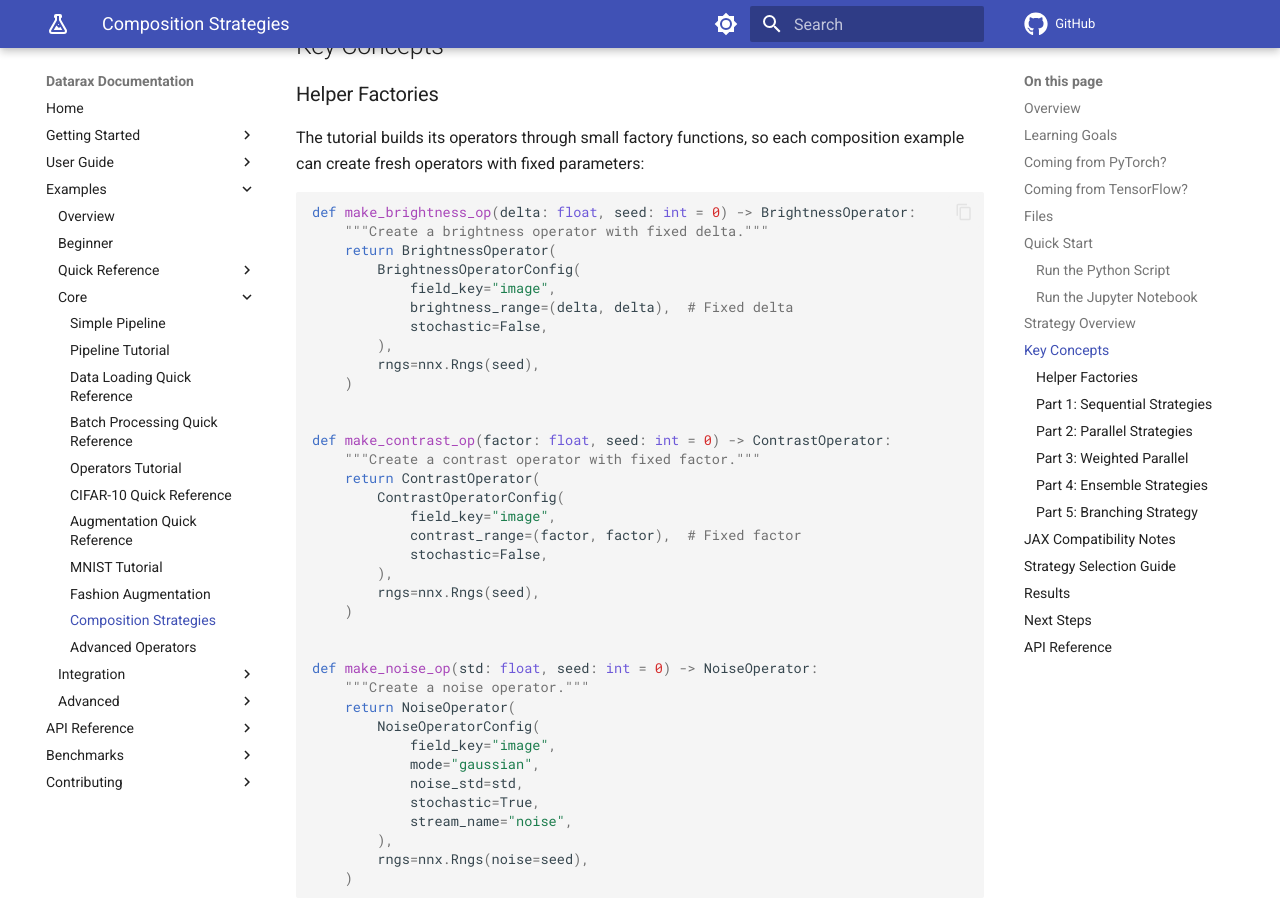
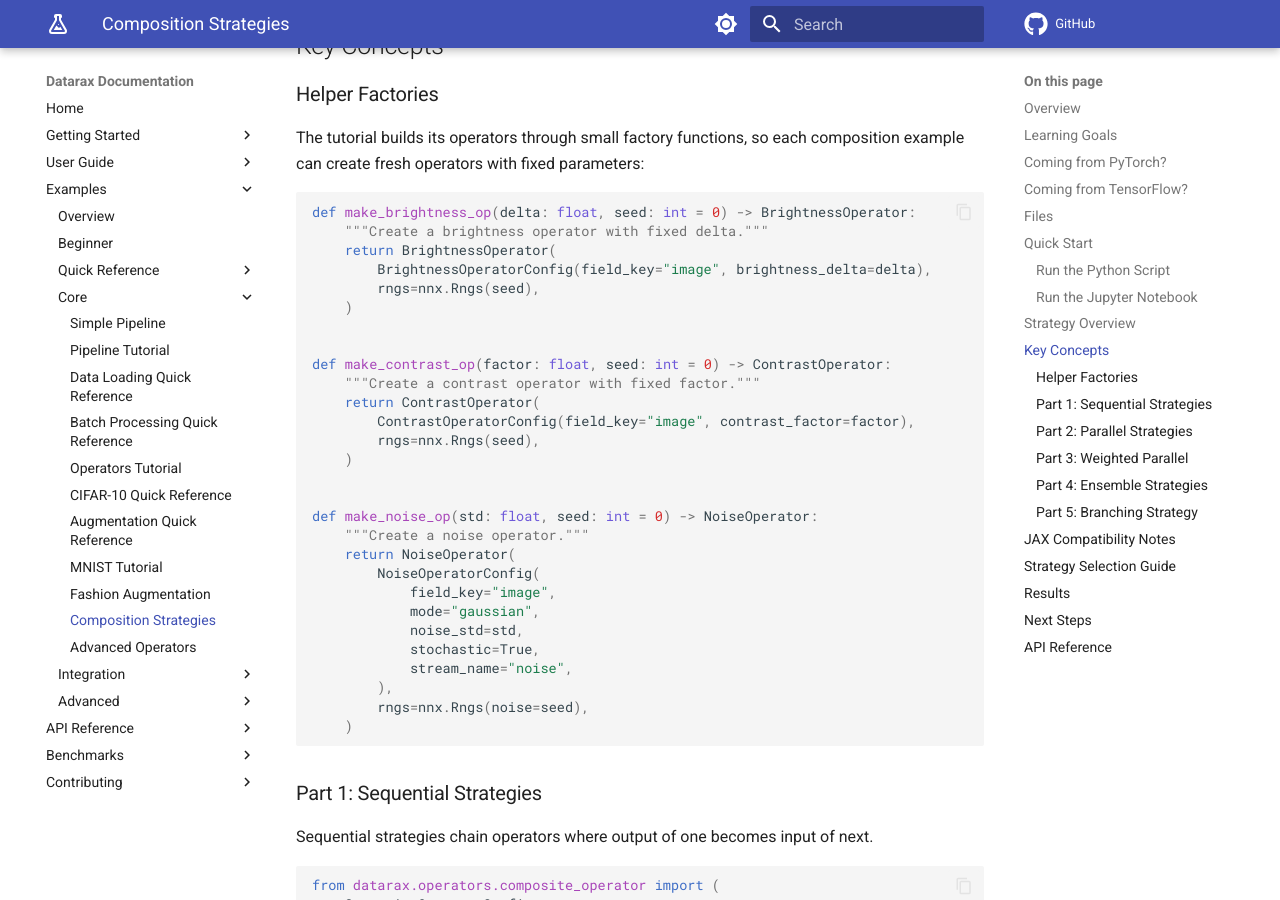
Before and after one commit to avitai/datarax, an MkDocs documentation site: the page built from docs/examples/core/composition-strategies-tutorial.md, in a window 1280 px wide and 900 px high, scrolled down 2471 px. Built offline with MkDocs 1.6.1 and Material for MkDocs 9.7.7, drawn with Linux system fonts in a browser that asks for light colours; comment, search, counter and statistics services are not loaded.

Commit message:
docs(examples): set brightness_delta and contrast_factor in the fixed tutorials
The composition strategies and advanced operators tutorials build their fixed brightness and contrast operators
with `brightness_range=(d, d)` and `contrast_range=(f, f)` in deterministic mode. That mode applies
`brightness_delta` and `contrast_factor`, and both default to the identity, so every operator the tutorials
present as "brightness +0.2" or "contrast 1.3" returns the image unchanged. The composition figures therefore
show the same picture for every strategy, which is the opposite of what the tutorials teach.

Both tutorials now set `brightness_delta` and `contrast_factor`, the parameters deterministic mode reads, and
drop the `stochastic=False` line the shorter call no longer needs. The composition strategies page and the
`ProbabilisticOperator` docstring, which showed the same construction, follow, and both notebooks are
regenerated from their scripts.

```diff
--- a/docs/examples/core/composition-strategies-tutorial.md
+++ b/docs/examples/core/composition-strategies-tutorial.md
@@ -106,11 +106,7 @@ composition example can create fresh operators with fixed parameters:
 def make_brightness_op(delta: float, seed: int = 0) -> BrightnessOperator:
     """Create a brightness operator with fixed delta."""
     return BrightnessOperator(
-        BrightnessOperatorConfig(
-            field_key="image",
-            brightness_range=(delta, delta),  # Fixed delta
-            stochastic=False,
-        ),
+        BrightnessOperatorConfig(field_key="image", brightness_delta=delta),
         rngs=nnx.Rngs(seed),
     )
 
@@ -118,11 +114,7 @@ def make_brightness_op(delta: float, seed: int = 0) -> BrightnessOperator:
 def make_contrast_op(factor: float, seed: int = 0) -> ContrastOperator:
     """Create a contrast operator with fixed factor."""
     return ContrastOperator(
-        ContrastOperatorConfig(
-            field_key="image",
-            contrast_range=(factor, factor),  # Fixed factor
-            stochastic=False,
-        ),
+        ContrastOperatorConfig(field_key="image", contrast_factor=factor),
         rngs=nnx.Rngs(seed),
     )
 
```
Also changed, not shown: CHANGELOG.md (+4 -0 lines), 5 other files.
